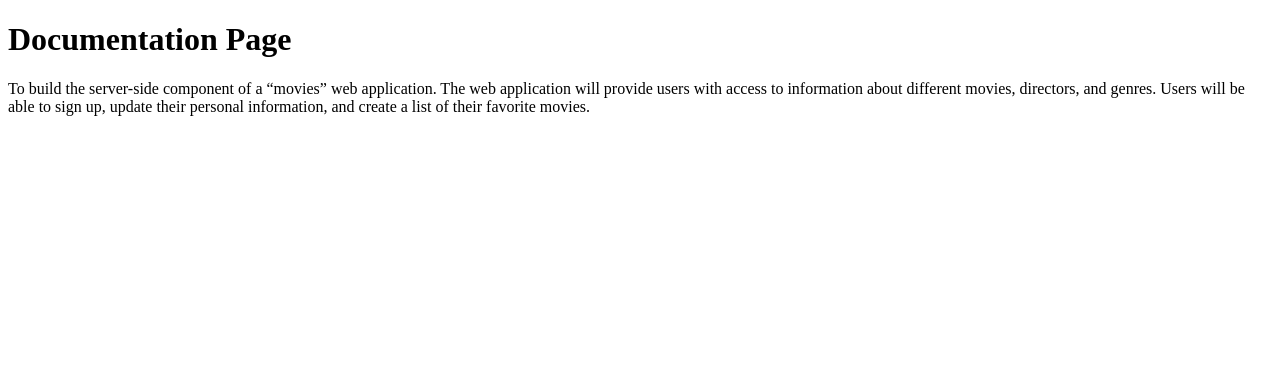
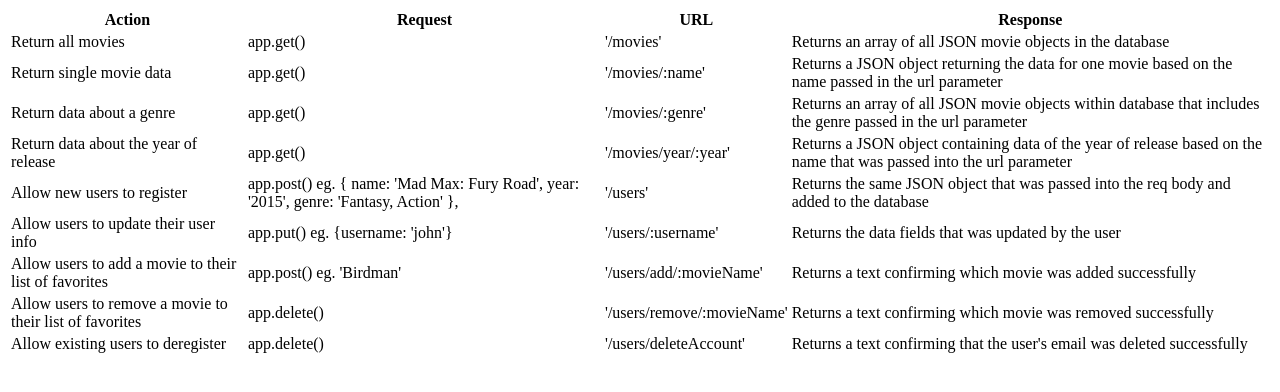
Before and after one commit to tommasobenedetti/movie_api, a website: page Public/documentation.html in a window 1280 px wide. Drawn offline with Linux system fonts and the light colour scheme.

Commit message:
Update documentation.html

```diff
--- a/Public/documentation.html
+++ b/Public/documentation.html
@@ -6,10 +6,76 @@
     <title>Documentation</title>
   </head>
   <body>
-      <h1>Documentation Page</h1>
-      <p>To build the server-side component of a “movies” web application. The web
-        application will provide users with access to information about different
-        movies, directors, and genres. Users will be able to sign up, update their
-        personal information, and create a list of their favorite movies.</p>
-  </body>
+    <table>
+        <thead>
+            <tr>
+                <th>Action</th>
+                <th>Request</th>
+                <th>URL</th>
+                <th>Response</th>
+            </tr>
+        </thead>
+        <tbody>
+            <tr>
+                <td>Return all movies</td>
+                <td>app.get()</td>
+                <td>'/movies'</td>
+                <td>Returns an array of all JSON movie objects in the database</td>
+            </tr>
+            <tr>
+                <td>Return single movie data</td>
+                <td>app.get()</td>
+                <td>'/movies/:name'</td>
+                <td>Returns a JSON object returning the data for one movie based on the name passed in the url parameter</td>
+            </tr>
+            <tr>
+                <td>Return data about a genre</td>
+                <td>app.get()</td>
+                <td>'/movies/:genre'</td>
+                <td>Returns an array of all JSON movie objects within database that includes the genre passed in the url parameter</td>
+            </tr>
+            <tr>
+                <td>Return data about the year of release</td>
+                <td>app.get()</td>
+                <td>'/movies/year/:year'</td>
+                <td>Returns a JSON object containing data of the year of release based on the name that was passed into the url parameter</td>
+            </tr>
+            <tr>
+                <td>Allow new users to register</td>
+                <td>app.post() eg. {
+                    name: 'Mad Max: Fury Road',
+                    year: '2015',
+                    genre: 'Fantasy, Action'
+                },
+              </td>
+                <td>'/users'</td>
+                <td>Returns the same JSON object that was passed into the req body and added to the database</td>
+            </tr>
+            <tr>
+                <td>Allow users to update their user info</td>
+                <td>app.put() eg. {username: 'john'}</td>
+                <td>'/users/:username'</td>
+                <td>Returns the data fields that was updated by the user</td>
+            </tr>
+            <tr>
+                <td>Allow users to add a movie to their list of favorites</td>
+                <td>app.post() eg. 'Birdman'</td>
+                <td>'/users/add/:movieName'</td>
+                <td>Returns a text confirming which movie was added successfully</td>
+            </tr>
+            <tr>
+                <td>Allow users to remove a movie to their list of favorites</td>
+                <td>app.delete()</td>
+                <td>'/users/remove/:movieName'</td>
+                <td>Returns a text confirming which movie was removed successfully</td>
+            </tr>
+            <tr>
+                <td>Allow existing users to deregister</td>
+                <td>app.delete()</td>
+                <td>'/users/deleteAccount'</td>
+                <td>Returns a text confirming that the user's email was deleted successfully</td>
+            </tr>
+        </tbody>
+    </table>
+</body>
 </html>
```
